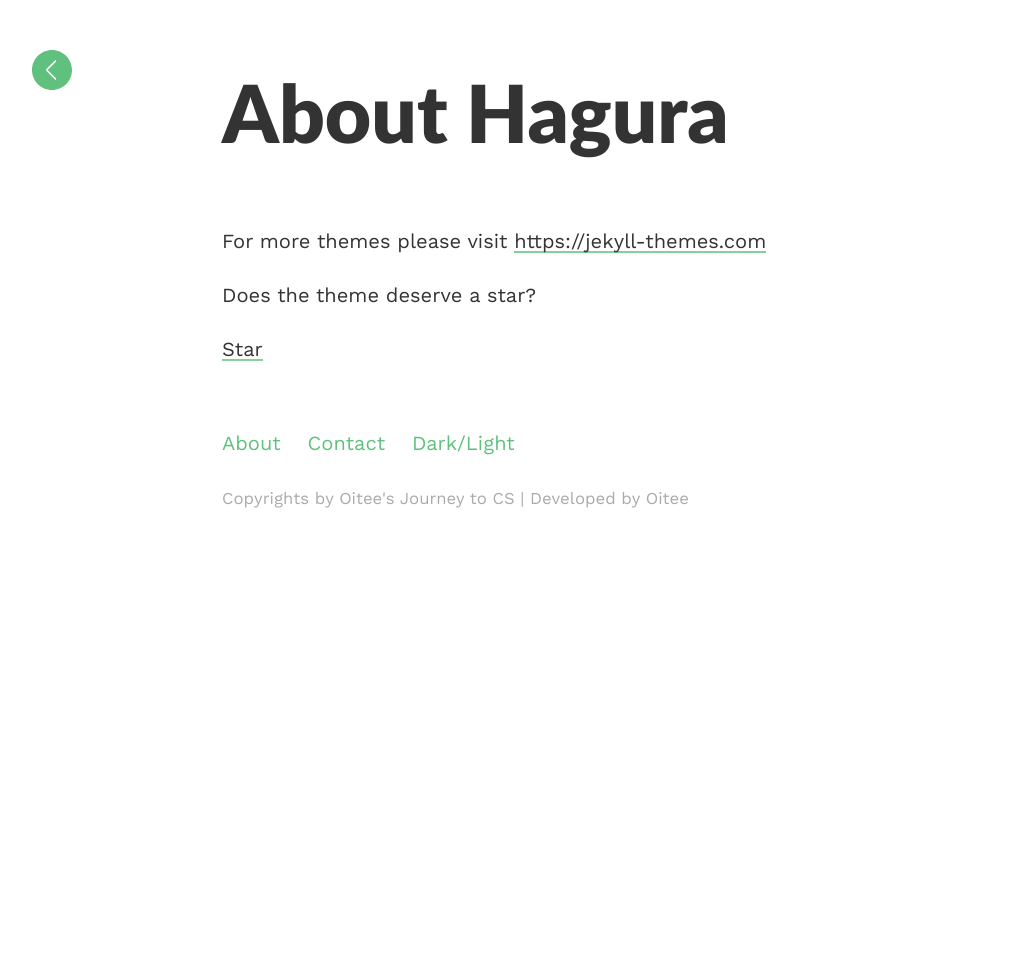
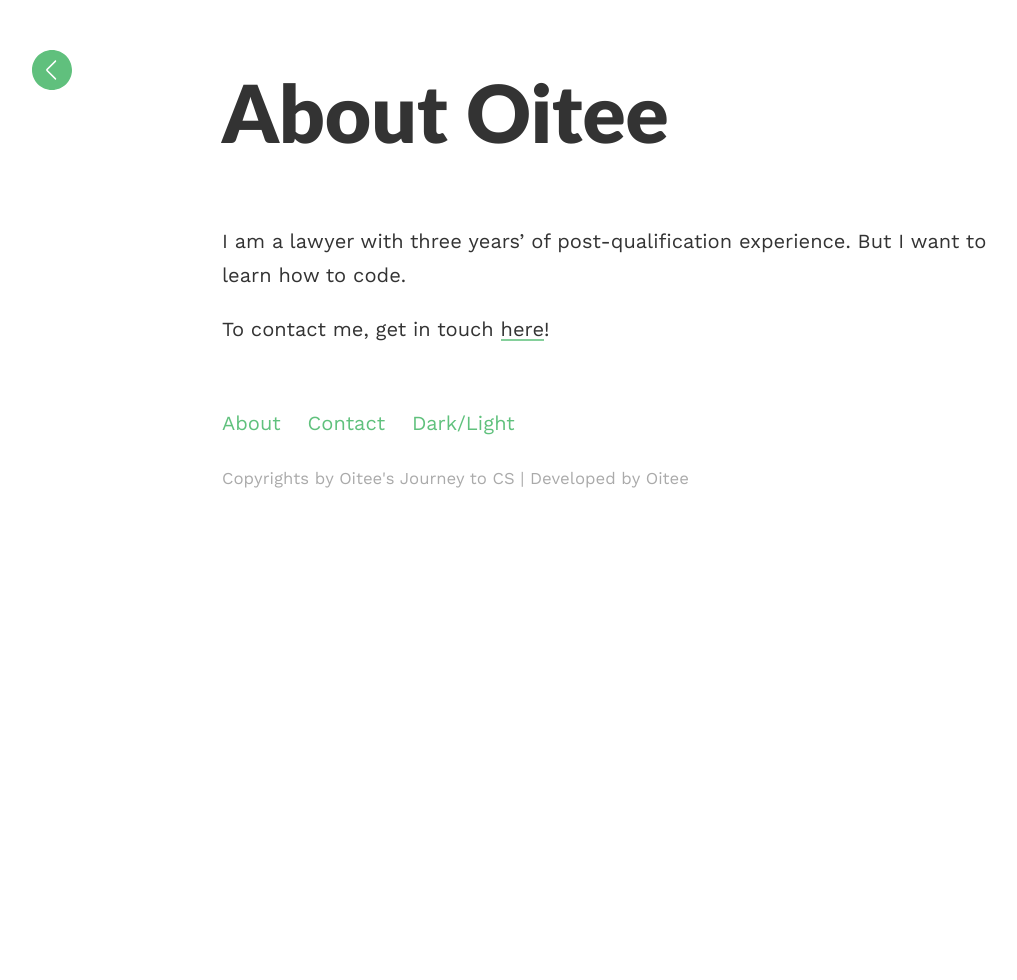
Before and after one commit to oitee/oitee.github.io, a Jekyll site: the page built from _pages/about.md, in a window 1280 px wide. Shown: the whole page, without its empty margins (18-1035 px from the left). Built offline with Jekyll 4.4.1, drawn with Linux system fonts in a browser that asks for light colours.

Commit message:
Publishing new posts on the blog along with specific changes to the 'About' and 'Contact' pages

```diff
--- a/_pages/about.md
+++ b/_pages/about.md
@@ -1,14 +1,10 @@
 ---
-title: About Hagura
+title: About Oitee
 layout: post
 permalink: /about/
 published: true
 ---
 
-For more themes please visit [https://jekyll-themes.com](https://jekyll-themes.com){: target="_blank"}
+I am a lawyer with three years’ of post-qualification experience. But I want to learn how to code.
 
-Does the theme deserve a star?
-
-<!-- Place this tag where you want the button to render. -->
-<a class="github-button" href="https://github.com/sharu725/hagura" data-icon="octicon-star" data-size="large" data-show-count="true" aria-label="Star sharu725/hagura on GitHub">Star</a>
-<script async defer src="https://buttons.github.io/buttons.js"></script>
+To contact me, get in touch [here](mailto:oitee.codes@gmail.com)!
```
Also changed, not shown: _pages/contact.md (+1 -3 lines), _posts/2021-06-14-setting-up.md (+3 -1 lines), _posts/2021-06-15-dev-setup.md (+23 -13 lines), _posts/2021-06-17-getting-there.md (added, +20 -0 lines), _posts/2021-07-01-basic-javascript-course.md (added, +26 -0 lines).
